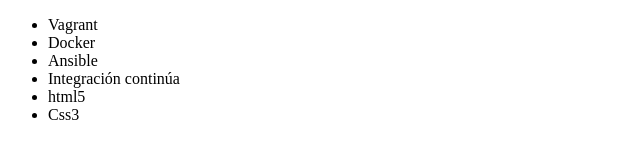
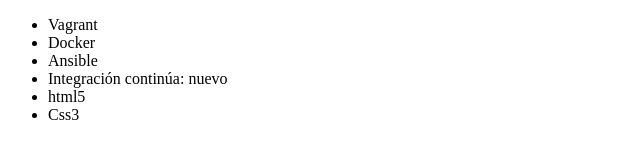
Before and after one commit to b3nh4cker/webprueba, a plain HTML site: page index.html in a window 1280 px wide. Shown: the full height of the page, 0-640 px from the left. Drawn offline with Linux system fonts and the light colour scheme.

Commit message:
modificando codigo del curso

```diff
--- a/index.html
+++ b/index.html
@@ -9,7 +9,7 @@
          <li> Vagrant </li>
          <li> Docker </li>
          <li> Ansible </li>
-         <li> Integración continúa </li>
+         <li> Integración continúa: nuevo </li>
          <li> html5 </li>
          <li> Css3 </li>
 
```
